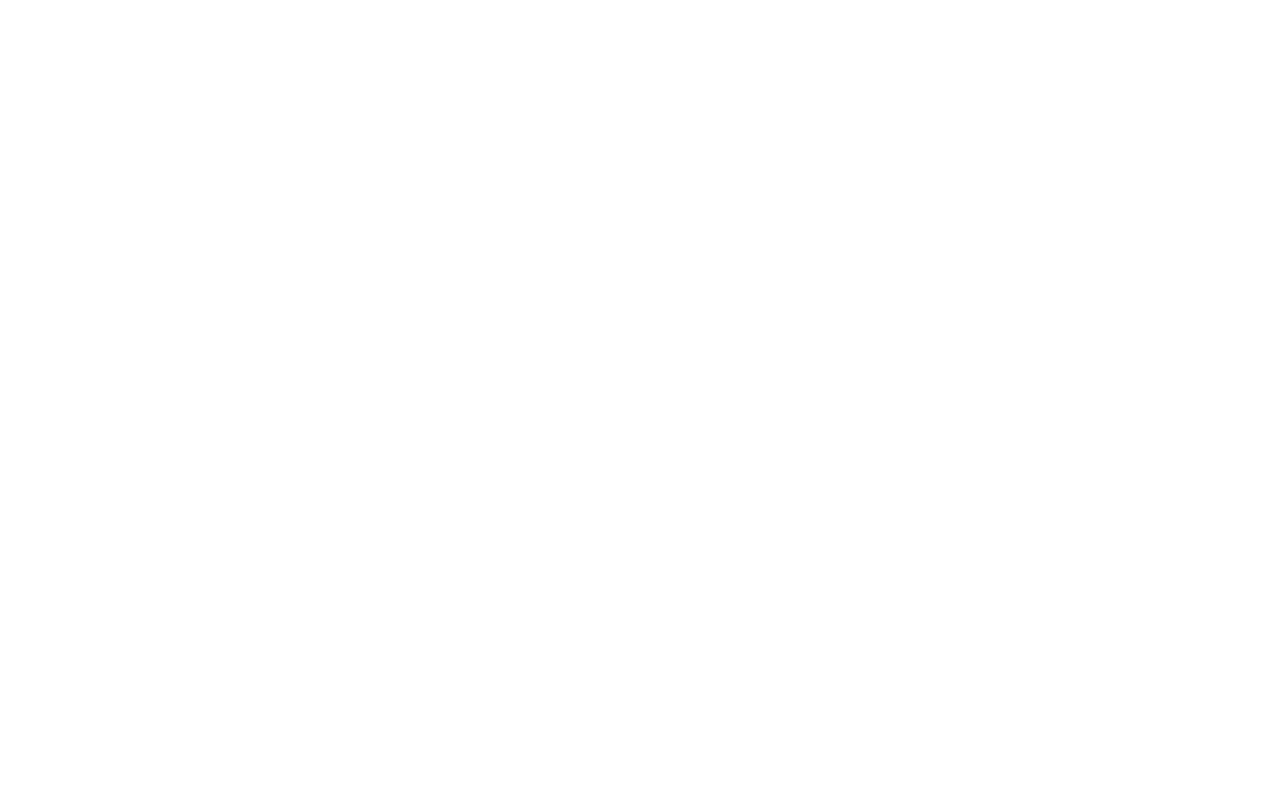
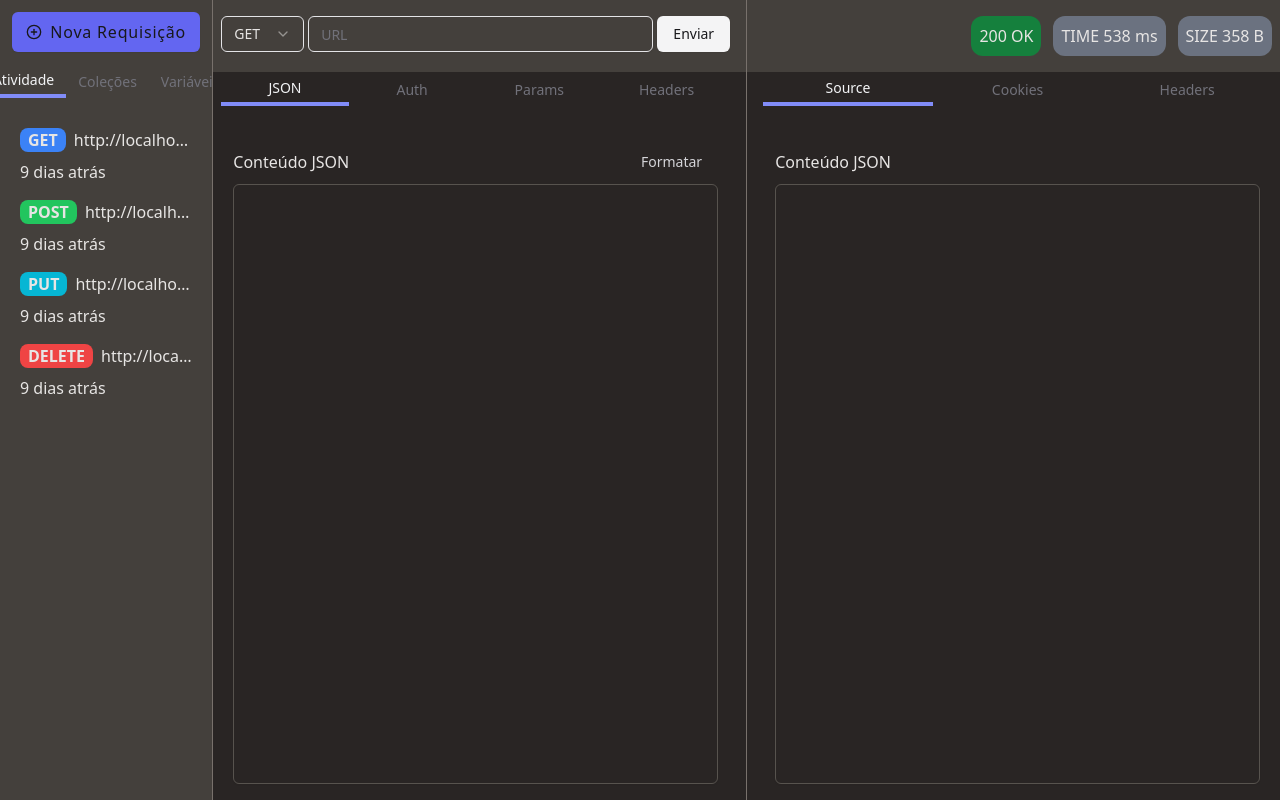
Before and after one commit to oleonardodick/zero-client, a React (Vite) app: page /requisicao/modificar/1 in a window 1280 px wide. Before the commit this address had no page. Built offline with nearby package versions, Linux system fonts and the light colour scheme.

Commit message:
State para requisição e query param
Criado estado global para armazenar os dados da requisição, tratado esse estado via zustand e criado lógica para armazenamento de query param.

```diff
--- a/package.json
+++ b/package.json
@@ -36,7 +36,9 @@
     "react-router-dom": "^7.0.1",
     "sqlite3": "^5.1.7",
     "tailwind-merge": "^2.5.4",
-    "tailwindcss-animate": "^1.0.7"
+    "tailwindcss-animate": "^1.0.7",
+    "uuid": "^11.0.3",
+    "zustand": "^5.0.2"
   },
   "devDependencies": {
     "@eslint/js": "^9.13.0",
--- a/src/ui/components/headers.tsx
+++ b/src/ui/components/headers.tsx
@@ -1,12 +1,12 @@
 import { useEffect, useState } from 'react';
 import { Table, TableBody, TableCell, TableRow } from './ui/table';
-import { IHeaders } from '@/shared/types';
+import { Header } from '@/shared/types';
 import { Button } from './ui/button';
 import { Input } from './ui/input';
 import { Trash2Icon } from 'lucide-react';
 
 const Headers = () => {
-  const [headers, setHeaders] = useState<IHeaders[]>();
+  const [headers, setHeaders] = useState<Header[]>();
 
   useEffect(() => {
     setHeaders([]);
@@ -16,6 +16,7 @@
     setHeaders((prevHeaders) => [
       ...(prevHeaders || []),
       {
+        id: 0,
         selecionado: false,
         header: '',
         valor: '',
--- a/src/ui/components/sidebar.tsx
+++ b/src/ui/components/sidebar.tsx
@@ -9,7 +9,7 @@
 const Sidebar = () => {
   return (
     <div className="flex flex-col gap-9 lg:gap-3 bg-stone-700 w-1/6 p-3 border-r border-stone-500 h-screen">
-      <Link to="/requisicao">
+      <Link to="/requisicao/cadastrar">
         <Button
           variant="secondary"
           size="lg"
--- /dev/null
+++ b/src/ui/context/requisicaoContext.tsx
@@ -0,0 +1,62 @@
+import { Requisicao } from '@/shared/types';
+import { createContext, useContext, useState, ReactNode } from 'react';
+
+interface RequisicaoContextProps {
+  requisicoes: Requisicao[];
+  adicionarRequisicao: (novaRequisicao: Requisicao) => void;
+  atualizarRequisicao: (id: string, atualizacao: Partial<Requisicao>) => void;
+  removerRequisicao: (id: string) => void;
+}
+
+const RequisicaoContext = createContext<RequisicaoContextProps | undefined>(
+  undefined
+);
+
+interface RequisicaoProviderProps {
+  children: ReactNode;
+}
+export const RequisicaoProvider = ({ children }: RequisicaoProviderProps) => {
+  const [requisicoes, setRequisicoes] = useState<Requisicao[]>([]);
+
+  const adicionarRequisicao = (novaRequisicao: Requisicao) => {
+    setRequisicoes((prev) => [...prev, novaRequisicao]);
+  };
+
+  const atualizarRequisicao = (
+    id: string,
+    atualizacao: Partial<Requisicao>
+  ) => {
+    setRequisicoes((prev) =>
+      prev.map((requisicao) =>
+        requisicao.id === id ? { ...requisicao, ...atualizacao } : requisicao
+      )
+    );
+  };
+
+  const removerRequisicao = (id: string) => {
+    setRequisicoes((prev) => prev.filter((requisicao) => requisicao.id !== id));
+  };
+
+  return (
+    <RequisicaoContext.Provider
+      value={{
+        requisicoes,
+        adicionarRequisicao,
+        atualizarRequisicao,
+        removerRequisicao,
+      }}
+    >
+      {children}
+    </RequisicaoContext.Provider>
+  );
+};
+
+export const useRequisicao = (): RequisicaoContextProps => {
+  const context = useContext(RequisicaoContext);
+  if (!context) {
+    throw new Error(
+      'useRequisicao deve ser usado dentro de um RequisicaoProvider'
+    );
+  }
+  return context;
+};
--- a/src/ui/pages/requisicao.tsx
+++ b/src/ui/pages/requisicao.tsx
@@ -20,10 +20,24 @@
 import { Autenticacao } from '../components/autenticacao';
 import QueryParams from '../components/queryParams';
 import Headers from '../components/headers';
+import useRequisicaoStore from '../store/requisicaoStore';
 
-export const Requisicao = () => {
+export const PaginaRequisicao = () => {
   const jsonEnvio = useRef<HTMLTextAreaElement>(null);
   const jsonResposta = useRef<HTMLTextAreaElement>(null);
+  const url = useRequisicaoStore((state) => state.requisicao.url);
+  const setUrl = useRequisicaoStore((state) => state.setUrl);
+
+  console.log('carregou');
+
+  const handleAtualizaUrl = (url: string) => {
+    setUrl(url);
+  };
+
+  const handleEnviar = () => {
+    const requisicao = useRequisicaoStore.getState().requisicao;
+    console.log(requisicao);
+  };
 
   return (
     <div className="h-screen flex flex-col">
@@ -43,8 +57,14 @@
               </SelectGroup>
             </SelectContent>
           </Select>
-          <Input placeholder="URL" />
-          <Button variant="secondary">Enviar</Button>
+          <Input
+            placeholder="URL"
+            onBlur={(e) => handleAtualizaUrl(e.target.value)}
+            defaultValue={url}
+          />
+          <Button variant="secondary" onClick={handleEnviar}>
+            Enviar
+          </Button>
         </div>
         <Separator orientation="vertical" className="bg-stone-500" />
         <div className="flex gap-3 justify-end py-4 px-2">
--- a/src/ui/routes/index.tsx
+++ b/src/ui/routes/index.tsx
@@ -2,14 +2,15 @@
 import Layout from '../components/layout';
 import { Home } from '../pages/home';
 import { About } from '../pages/about';
-import { Requisicao } from '../pages/requisicao';
+import { PaginaRequisicao } from '../pages/requisicao';
 
 const AppRoutes: React.FC = () => (
   <Routes>
     <Route path="/" element={<Layout />}>
       <Route index element={<Home />} />
       <Route path="/about" element={<About />} />
-      <Route path="/requisicao" element={<Requisicao />} />
+      <Route path="/requisicao/cadastrar" element={<PaginaRequisicao />} />
+      <Route path="/requisicao/modificar/:id" element={<PaginaRequisicao />} />
     </Route>
   </Routes>
 );
--- /dev/null
+++ b/src/ui/store/requisicaoStore.ts
@@ -0,0 +1,61 @@
+import { QueryParam, Requisicao } from '@/shared/types';
+import { create } from 'zustand';
+
+type RequisicaoStore = {
+  requisicao: Requisicao;
+  inicializaRequisicao: (novaRequisicao: Requisicao) => void;
+  setUrl: (url: string) => void;
+  addQueryParam: (queryParam: QueryParam) => void;
+  updateQueryParam: (id: string, updatedValues: QueryParam) => void;
+  deleteQueryParam: (id: string) => void;
+};
+
+const useRequisicaoStore = create<RequisicaoStore>((set) => ({
+  requisicao: {
+    id: '',
+    url: '',
+    jsonEnvio: '',
+    jsonRetorno: '',
+    data: '',
+    queryParams: [],
+    header: [],
+  },
+  inicializaRequisicao: (novaRequisicao) =>
+    set(() => ({
+      requisicao: novaRequisicao,
+    })),
+  setUrl: (url) =>
+    set((state) => ({
+      requisicao: {
+        ...state.requisicao,
+        url,
+      },
+    })),
+  addQueryParam: (queryParam) =>
+    set((state) => ({
+      requisicao: {
+        ...state.requisicao,
+        queryParams: [...state.requisicao.queryParams, queryParam],
+      },
+    })),
+  updateQueryParam: (id, updatedValues) =>
+    set((state) => ({
+      requisicao: {
+        ...state.requisicao,
+        queryParams: state.requisicao.queryParams.map((param) =>
+          param.id === id ? { ...param, ...updatedValues } : param
+        ),
+      },
+    })),
+  deleteQueryParam: (id) =>
+    set((state) => ({
+      requisicao: {
+        ...state.requisicao,
+        queryParams: state.requisicao.queryParams.filter(
+          (param) => param.id !== id
+        ),
+      },
+    })),
+}));
+
+export default useRequisicaoStore;
```
Also changed, not shown: src/shared/types.ts (+14 -2 lines), src/ui/components/queryParams.tsx (+80 -47 lines), 1 other file (tests, documents, lock files or other folders).
